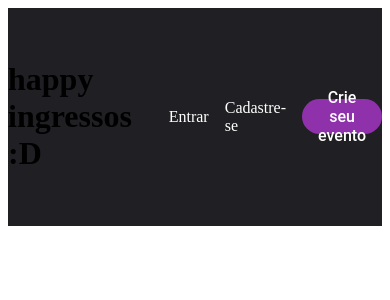
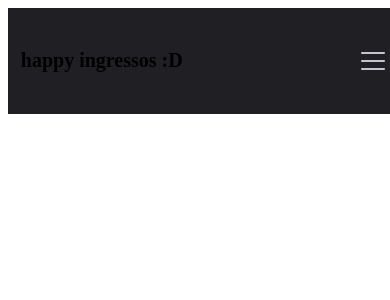
Before and after one commit to GabriPires/happy-ingressos, a Next.js app: page / in a window 390 px wide. Shown: the top 300 px of the page. Built offline with nearby package versions, Linux system fonts and the light colour scheme.

Commit message:
feat: header modal when mobile

```diff
--- a/package.json
+++ b/package.json
@@ -11,13 +11,16 @@
     "build-storybook": "build-storybook"
   },
   "dependencies": {
+    "@radix-ui/react-dialog": "^1.0.2",
     "@stitches/react": "^1.2.8",
     "@types/node": "18.11.9",
     "@types/react": "18.0.25",
     "@types/react-dom": "18.0.8",
     "eslint": "8.26.0",
     "eslint-config-next": "13.0.2",
+    "is-mobile": "^3.1.1",
     "next": "13.0.2",
+    "phosphor-react": "^1.4.1",
     "react": "18.2.0",
     "react-dom": "18.2.0",
     "typescript": "4.8.4"
--- a/src/components/Header/Header.tsx
+++ b/src/components/Header/Header.tsx
@@ -1,20 +1,45 @@
-import Link from 'next/link';
-import { LOGIN_ROUTE } from '../../constants/routes';
+import * as Dialog from '@radix-ui/react-dialog';
+import { List } from 'phosphor-react';
+import {
+  LOGIN_ROUTE,
+  PROMOTER_SIGNUP_ROUTE,
+  SIGNUP_ROUTE,
+} from '../../constants/routes';
+import { HeaderModal } from '../HeaderModal/HeaderModal';
 import { LinkButton } from '../LinkButton/LinkButton';
-import { HeaderContainer, HeaderContent, HeaderLink } from './styles';
+import {
+  DesktopLinkContainer,
+  HeaderContainer,
+  HeaderContent,
+  HeaderLink,
+  ModalTriggerButton,
+} from './styles';
 
 export const Header = () => {
   return (
+    <>
       <HeaderContainer>
         <HeaderContent>
           <h1>happy ingressos :D</h1>
 
-        <div>
+          <DesktopLinkContainer>
             <HeaderLink href={LOGIN_ROUTE}>Entrar</HeaderLink>
-          <HeaderLink href={LOGIN_ROUTE}>Cadastre-se</HeaderLink>
-          <LinkButton href={LOGIN_ROUTE}>Crie seu evento</LinkButton>
-        </div>
+            <HeaderLink href={SIGNUP_ROUTE}>Cadastre-se</HeaderLink>
+            <LinkButton href={PROMOTER_SIGNUP_ROUTE}>
+              Crie seu evento
+            </LinkButton>
+          </DesktopLinkContainer>
+          <Dialog.Root>
+            <Dialog.DialogTrigger asChild>
+              <ModalTriggerButton>
+                <List size={32} />
+              </ModalTriggerButton>
+            </Dialog.DialogTrigger>
+
+            <HeaderModal />
+          </Dialog.Root>
         </HeaderContent>
       </HeaderContainer>
+    </>
   );
 };
--- a/src/components/Header/styles.ts
+++ b/src/components/Header/styles.ts
@@ -2,22 +2,40 @@ import Link from 'next/link';
 import { styled } from '../../styles';
 
 export const HeaderContainer = styled('header', {
-  padding: '2rem 0',
+  background: '$gray800',
   width: '100%',
 
-  background: '$gray800',
+  padding: '1.75rem 0.8rem',
+
+  '@lg': {
+    padding: '2rem 0',
+  },
 });
 
 export const HeaderContent = styled('div', {
-  maxWidth: 1180,
-  margin: '0 auto',
-
   display: 'flex',
   flexDirection: 'row',
   alignItems: 'center',
   justifyContent: 'space-between',
 
-  div: {
+  h1: {
+    fontSize: '$lg',
+  },
+
+  '@lg': {
+    maxWidth: 1180,
+    margin: '0 auto',
+
+    h1: {
+      fontSize: '$xl',
+    },
+  },
+});
+
+export const DesktopLinkContainer = styled('div', {
+  display: 'none',
+
+  '@lg': {
     display: 'flex',
     alignItems: 'center',
     gap: '1rem',
@@ -34,3 +52,17 @@ export const HeaderLink = styled(Link, {
     textDecoration: 'underline',
   },
 });
+
+export const ModalTriggerButton = styled('button', {
+  background: 'transparent',
+  border: 'none',
+  borderRadius: '6px',
+  color: '$gray300',
+
+  display: 'flex',
+  alignItems: 'center',
+
+  '@md': {
+    display: 'none',
+  },
+});
--- /dev/null
+++ b/src/components/HeaderModal/HeaderModal.tsx
@@ -0,0 +1,25 @@
+import * as Dialog from '@radix-ui/react-dialog';
+import { X } from 'phosphor-react';
+import { LOGIN_ROUTE } from '../../constants/routes';
+import { LinkButton } from '../LinkButton/LinkButton';
+import { CloseButton, Content, ModalLink, Overlay } from './styles';
+
+export const HeaderModal = () => {
+  return (
+    <Dialog.Portal>
+      <Overlay />
+      <Content>
+        <div>
+          <ModalLink href={LOGIN_ROUTE}>Entrar</ModalLink>
+          <ModalLink href={LOGIN_ROUTE}>Cadastre-se</ModalLink>
+        </div>
+        <span>
+          <LinkButton href={LOGIN_ROUTE}>Crie seu evento</LinkButton>
+          <CloseButton>
+            <X size={24} />
+          </CloseButton>
+        </span>
+      </Content>
+    </Dialog.Portal>
+  );
+};
--- /dev/null
+++ b/src/components/HeaderModal/styles.ts
@@ -0,0 +1,68 @@
+import * as Dialog from '@radix-ui/react-dialog';
+import Link from 'next/link';
+import { styled } from '../../styles';
+
+export const Overlay = styled(Dialog.Overlay, {
+  position: 'fixed',
+  width: '100vw',
+  height: '100vh',
+  inset: 0,
+  background: 'rgba(0, 0, 0, 0.75)',
+});
+
+export const Content = styled(Dialog.Content, {
+  width: '100vw',
+  height: '100vh',
+  padding: '2.5rem 3rem',
+  background: '$gray800',
+
+  position: 'fixed',
+  top: '50%',
+  left: '50%',
+  transform: 'translate(-50%, -50%)',
+
+  display: 'grid',
+  gridTemplateRows: 'auto auto',
+  alignItems: 'center',
+  justifyContent: 'center',
+
+  div: {
+    display: 'flex',
+    flexDirection: 'column',
+    alignItems: 'center',
+    gap: '2rem',
+  },
+
+  span: {
+    display: 'flex',
+    flexDirection: 'column',
+    alignItems: 'center',
+    gap: '1rem',
+    alignSelf: 'flex-end',
+  },
+});
+
+export const CloseButton = styled(Dialog.Close, {
+  background: 'transparent',
+  border: '1px solid $gray300',
+  borderRadius: '50%',
+  padding: '0.5rem',
+  width: 'fit-content',
+  top: '1.5rem',
+  right: '1.5rem',
+  lineHeight: 0,
+  cursor: 'pointer',
+  color: '$gray300',
+});
+
+export const ModalLink = styled(Link, {
+  color: '$white',
+  textDecoration: 'none',
+
+  fontSize: '$xl',
+  fontWeight: '$semibold',
+
+  '&:hover': {
+    textDecoration: 'underline',
+  },
+});
--- a/src/styles/index.ts
+++ b/src/styles/index.ts
@@ -42,6 +42,11 @@ export const {
       semibold: '600',
     },
   },
+  media: {
+    sm: '(min-width: 640px)',
+    md: '(min-width: 768px)',
+    lg: '(min-width: 1024px)',
+  },
   themeMap: {
     ...defaultThemeMap,
   },
```
Also changed, not shown: 1 other file (tests, documents, lock files or other folders). Lines whose indentation alone changed are shown as unchanged.
